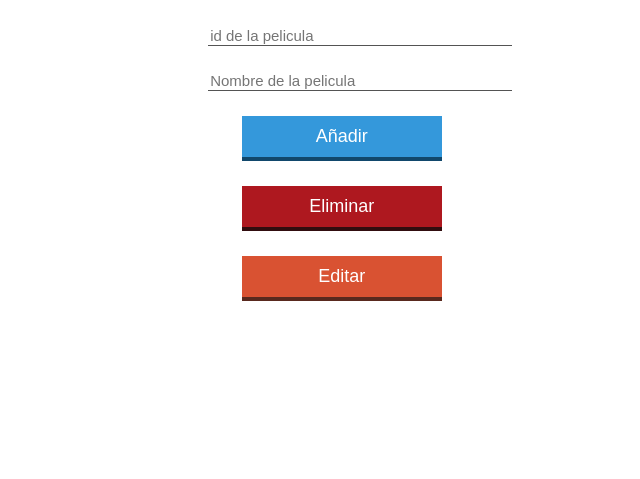
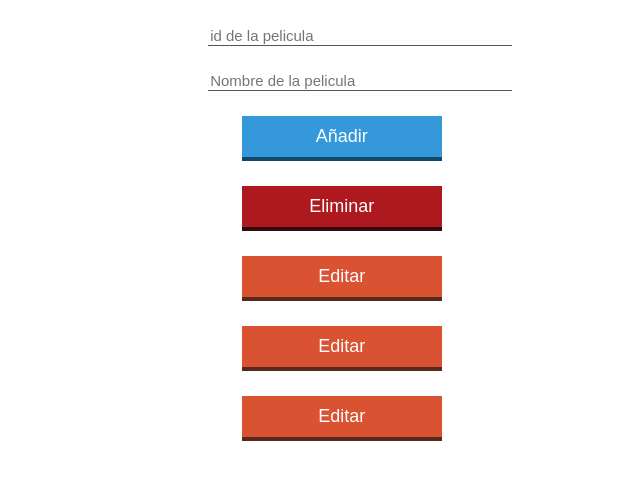
Before and after one commit to Daryl220/pagina, a plain HTML site: page index.html in a window 1280 px wide. Shown: the part 79-558 px from the top of the page, without its empty margins (320-960 px from the left). Drawn offline with Linux system fonts and the light colour scheme.

Commit message:
commit prueba sh

```diff
--- a/index.html
+++ b/index.html
@@ -22,6 +22,8 @@
                 <input type="button" value="Añadir" onclick="add()" class="btn btnAzul">
                 <input type="button" value="Eliminar" onclick="eliminar()" class="btn btnRojo">
                 <input type="button" value="Editar" onclick="editar()" class="btn btnNaranja">
+                <input type="button" value="Editar" onclick="editar()" class="btn btnNaranja">
+                <input type="button" value="Editar" onclick="editar()" class="btn btnNaranja">
             </div>
         </div>
     </div>
```
